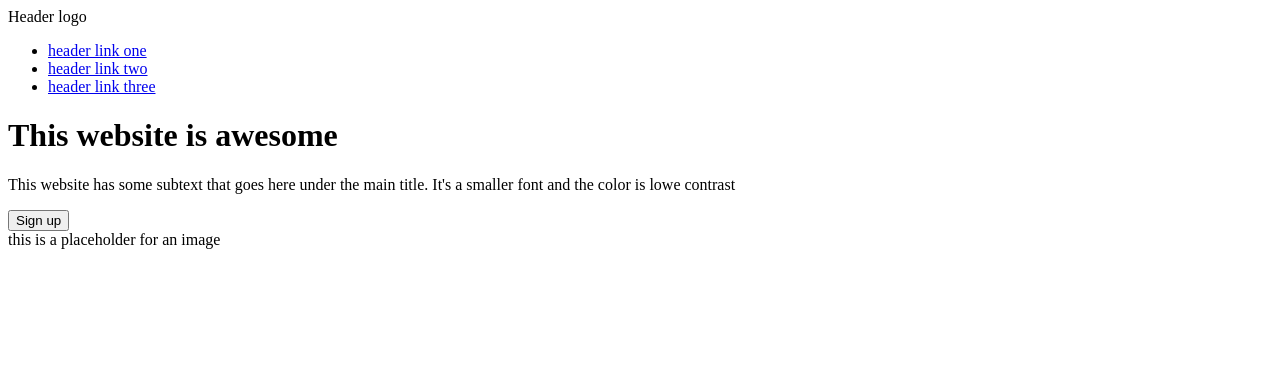
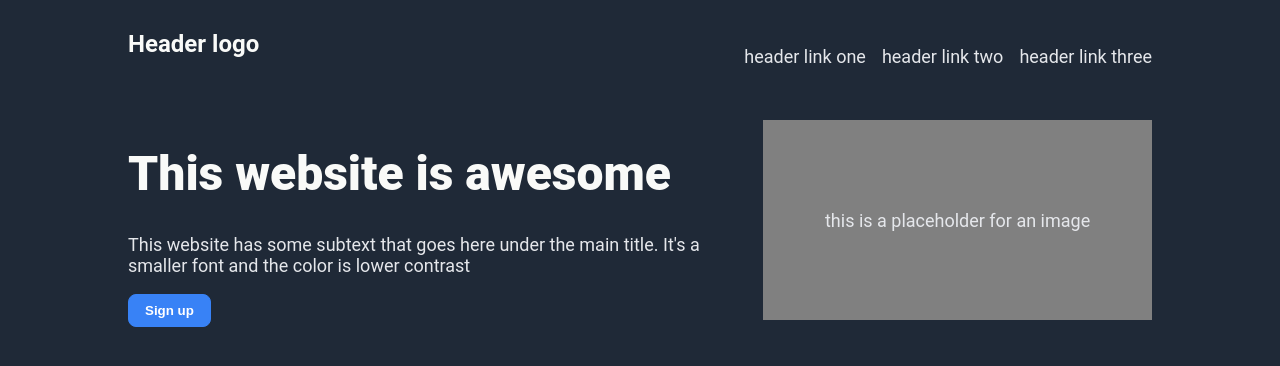
Before and after one commit to Duxx1/dummy-basic-landing-page, a plain HTML site: page index.html in a window 1280 px wide. Drawn offline with Linux system fonts and the light colour scheme.

Commit message:
Finished header part and added some styles

```diff
--- a/index.html
+++ b/index.html
@@ -3,7 +3,7 @@
 <head>
     <meta charset="UTF-8">
     <meta name="viewport" content="width=device-width, initial-scale=1.0">
-
+    <link rel="stylesheet" href="styles.css">
     <title>Landing page</title>
 </head>
 <body>
@@ -26,8 +26,8 @@
         <div class="main-hook">
 
             <div class="main-hook-left">
-                <h1>This website is awesome</h1>
-                <p>This website has some subtext that goes here under the main title. It's a smaller font and the color is lowe contrast</p>
+                <h1 class="main-text">This website is awesome</h1>
+                <p class="secondary-text">This website has some subtext that goes here under the main title. It's a smaller font and the color is lower contrast</p>
                 <button>Sign up</button>
             </div>
 
--- a/styles.css
+++ b/styles.css
@@ -0,0 +1,81 @@
+body {
+    font-family: Roboto, sans-serif;
+    background-color: #1F2937;
+    /*padding-left: 150px;
+    padding-right: 150px; */
+    max-width: 80%;
+    margin: 0 auto;
+    padding: 30px 30px;
+    /* display: flex; */
+}
+
+.navbar-left {
+    font-size: 24px;
+    color: #F9FAF8;
+}
+
+ul {
+    list-style-type: none;
+}
+
+a {
+    text-decoration: none;
+    font-size: 18px;
+    color: #E5E7EB;
+}
+
+.main-text {
+    font-size: 48px;
+    font-weight: 900;
+    color: #F9FAF8;
+}
+
+.secondary-text, .main-hook-right {
+    font-size: 18px;
+    color: #E5E7EB;
+}
+
+button {
+    background: #3882F6;
+    border: 1px solid #3882F6;
+    color: white;
+    font-weight: bold;
+    padding: 8px 16px;
+    border-radius: 8px;
+    cursor: pointer;
+}
+
+.navbar {
+    display: flex;
+    flex-direction: row;
+    justify-content: space-between;
+    align-items: center;
+}
+
+.navbar-left {
+    align-self: flex-start;
+    font-weight: bold;
+}
+
+ul {
+    display: flex;
+    gap: 16px;
+}
+
+.main-hook {
+    display: flex;
+    flex-direction: row;
+    align-items: center;
+    justify-content: space-between;
+    padding-top: 30px;
+    padding-bottom: 30px;
+}
+
+.main-hook-right {
+    width: 600px;
+    height: 200px;
+    background-color: gray;
+    text-align: center;
+    align-content: center;
+    margin-left: 40px;
+}
```
